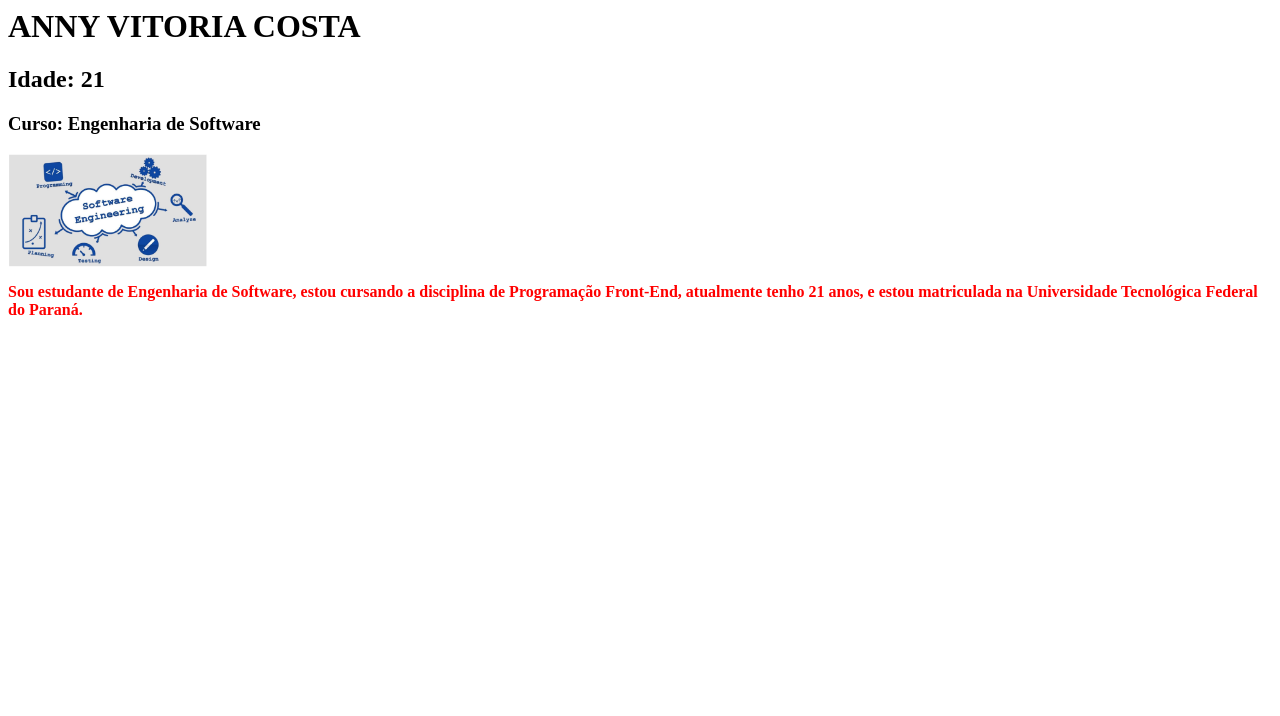
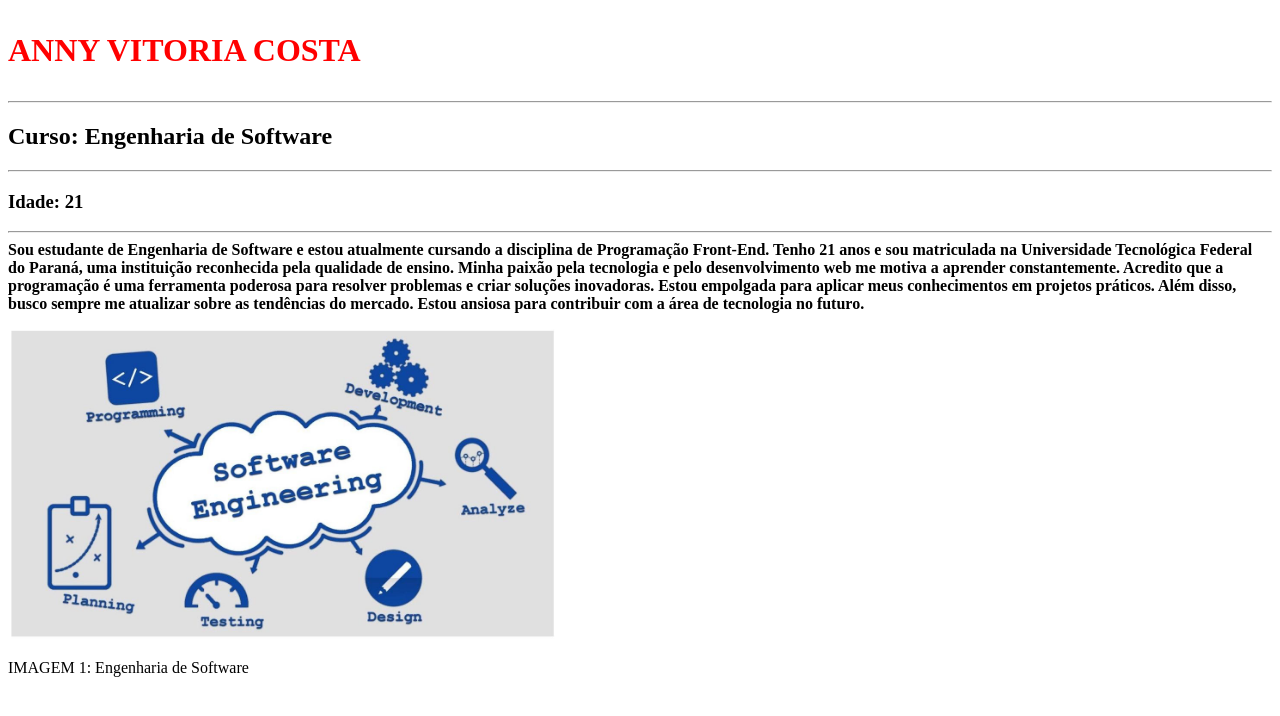
Before and after one commit to Annyyzinha/Curriculo, a plain HTML site: page index.html in a window 1280 px wide. Drawn offline with Linux system fonts and the light colour scheme.

Commit message:
alteracao1

```diff
--- a/index.html
+++ b/index.html
@@ -1,12 +1,29 @@
-<link rel="stylesheet" href="style.css">
-<h1>ANNY VITORIA COSTA</h1>
+<!DOCTYPE html>
+<html lang="pt-br">
+<head>
+    <meta charset="UTF-8">
+    <meta name="viewport" content="width=device-width, initial-scale=1.0">
+    <link rel="stylesheet" href="style.css">
+    <title>curriculo</title>
+</head>
+<body>
 
-<h2>Idade: 21</h2>
+    <h1><p>ANNY VITORIA COSTA</p></h1>
+    <hr>
+    <h2>Curso: Engenharia de Software</h2>
+    <hr>
+    <h3>Idade: 21</h3>
+    <hr>
 
-<h3>Curso: Engenharia de Software</h3>
+    <b>Sou estudante de Engenharia de Software e estou atualmente cursando a disciplina de Programação Front-End.
+    Tenho 21 anos e sou matriculada na Universidade Tecnológica Federal do Paraná, uma instituição reconhecida pela qualidade
+    de ensino. Minha paixão pela tecnologia e pelo desenvolvimento web me motiva a aprender constantemente. Acredito que a
+    programação é uma ferramenta poderosa para resolver problemas e criar soluções inovadoras. Estou empolgada para aplicar meus
+    conhecimentos em projetos práticos. Além disso, busco sempre me atualizar sobre as tendências do mercado. Estou ansiosa para
+    contribuir com a área de tecnologia no futuro.</b>
 
-<img src="engenhariaSoftware.jpg" style width="200px">
+    <p><img src="engenhariaSoftware.jpg" alt="imagem da minha página" style width="550px">
+    <footer>IMAGEM 1: Engenharia de Software</footer></p>
 
-<p>Sou estudante de Engenharia de Software, estou cursando a
-    disciplina de Programação Front-End, atualmente tenho 21 anos, e
-    estou matriculada na Universidade Tecnológica Federal do Paraná. </p>
+</body>
+</html>
```
